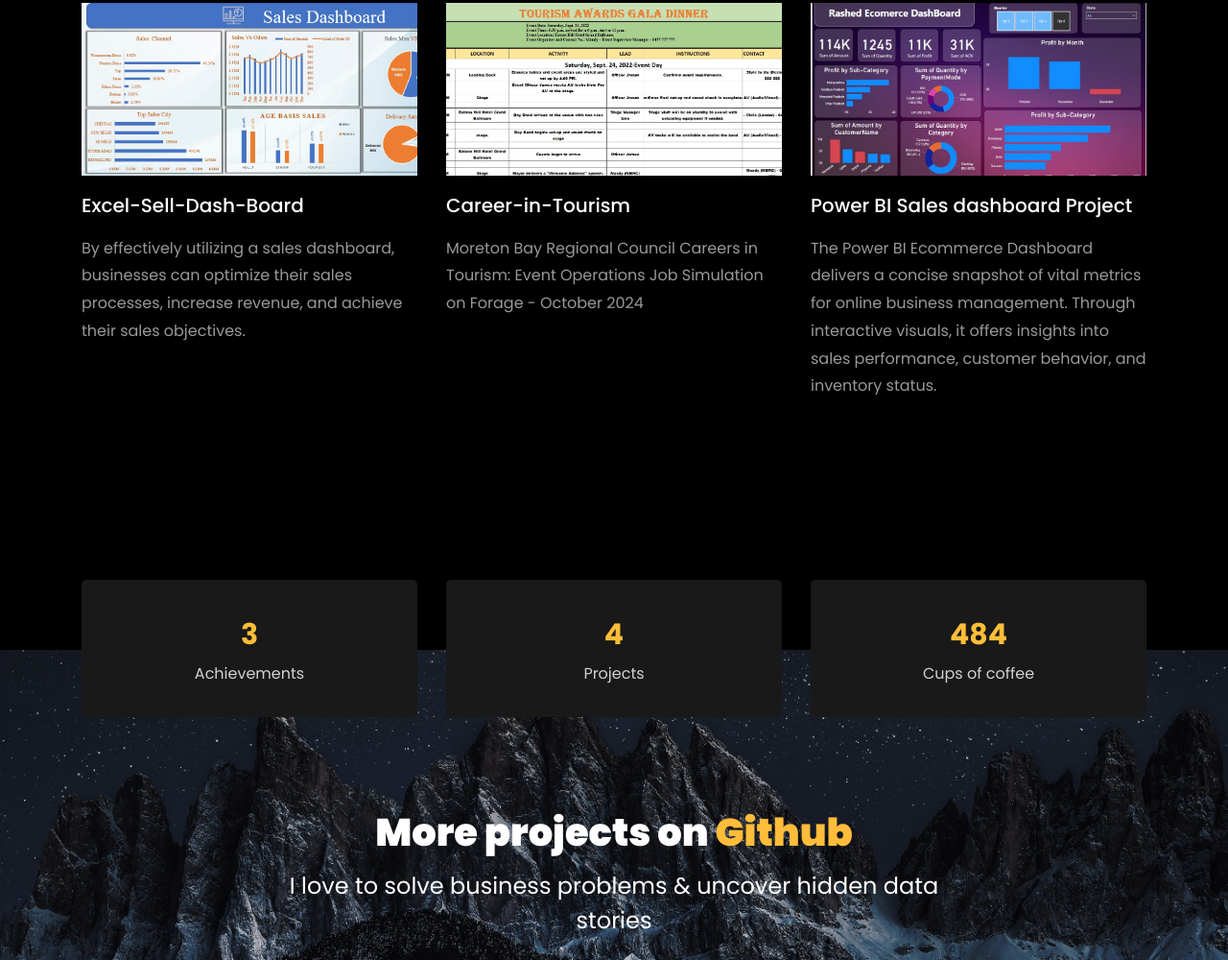
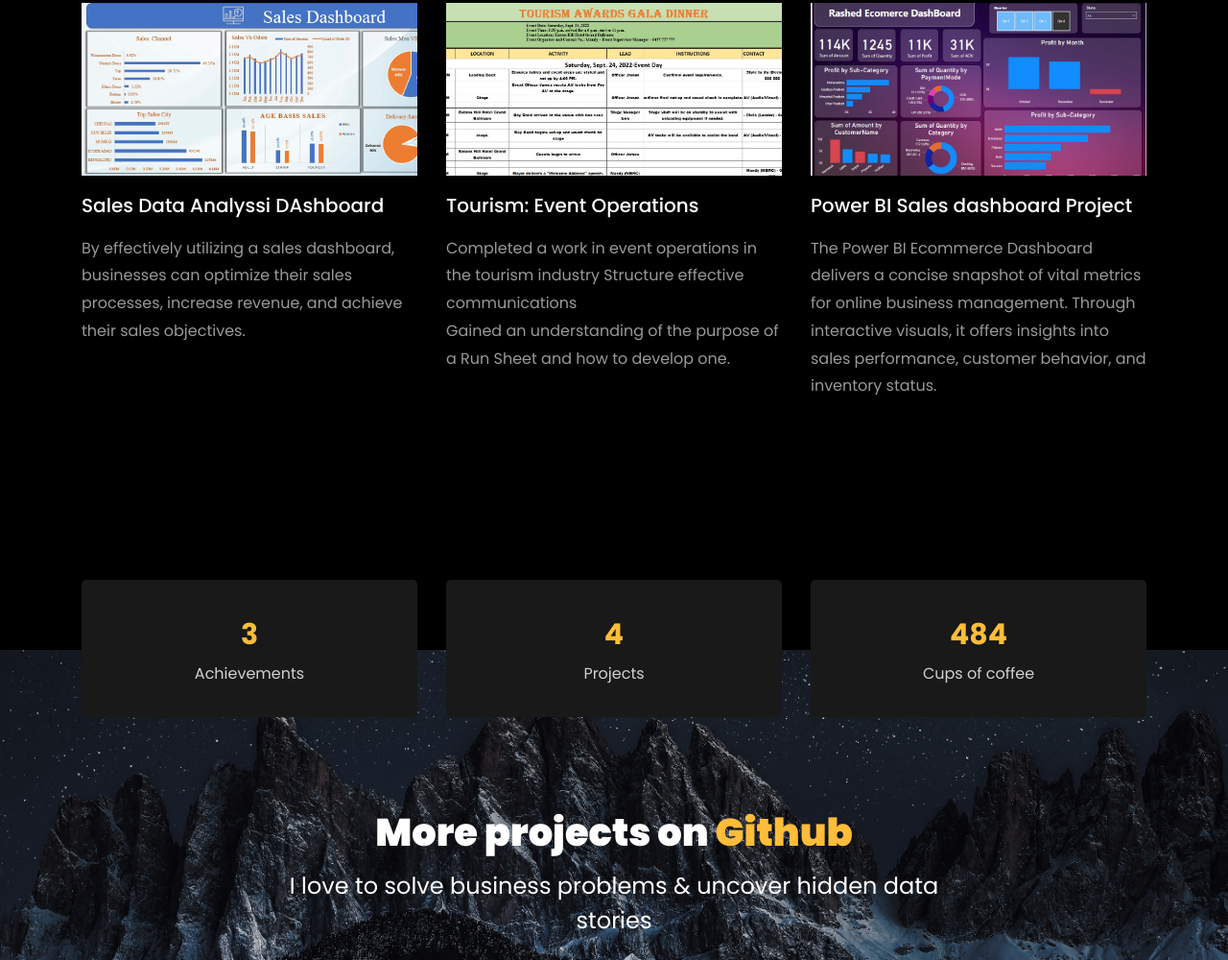
Before and after one commit to KdbRashedulIslam/KdbRashedulIslam.github.io, a plain HTML site: page index.html in a window 1280 px wide. Shown: the part 3478-4478 px from the top of the page at 96% size. Drawn offline with Linux system fonts and the light colour scheme; files whose address does not match are found by name.

Commit message:
Update index.html

```diff
--- a/index.html
+++ b/index.html
@@ -413,7 +413,7 @@
               </a>
               <div class="text mt-3 float-right d-block">
 
-                <h3 class="heading"><a href="https://github.com/KdbRashedulIslam/Sales-Data-Analysis.git">Excel-Sell-Dash-Board</a></h3>
+                <h3 class="heading"><a href="https://github.com/KdbRashedulIslam/Sales-Data-Analysis.git">Sales Data Analyssi DAshboard</a></h3>
                 <p>By effectively utilizing a sales dashboard, businesses can optimize their sales processes, increase revenue, and achieve their sales objectives.</p>
               </div>
             </div>
@@ -424,8 +424,10 @@
               </a>
               <div class="text mt-3 float-right d-block">
 
-                <h3 class="heading"><a href="https://github.com/KdbRashedulIslam/Tourism-Event-Operations.git">Career-in-Tourism </a></h3>
-                <p>Moreton Bay Regional Council Careers in Tourism: Event Operations Job Simulation on Forage - October 2024</p>
+                <h3 class="heading"><a href="https://github.com/KdbRashedulIslam/Tourism-Event-Operations.git">Tourism: Event Operations </a></h3>
+                <p>Completed a work in event operations in the tourism industry<be>
+                       Structure effective communications<br>
+                      Gained an understanding of the purpose of a Run Sheet and how to develop one.  </p>
               </div>
             </div>
           </div>
```
